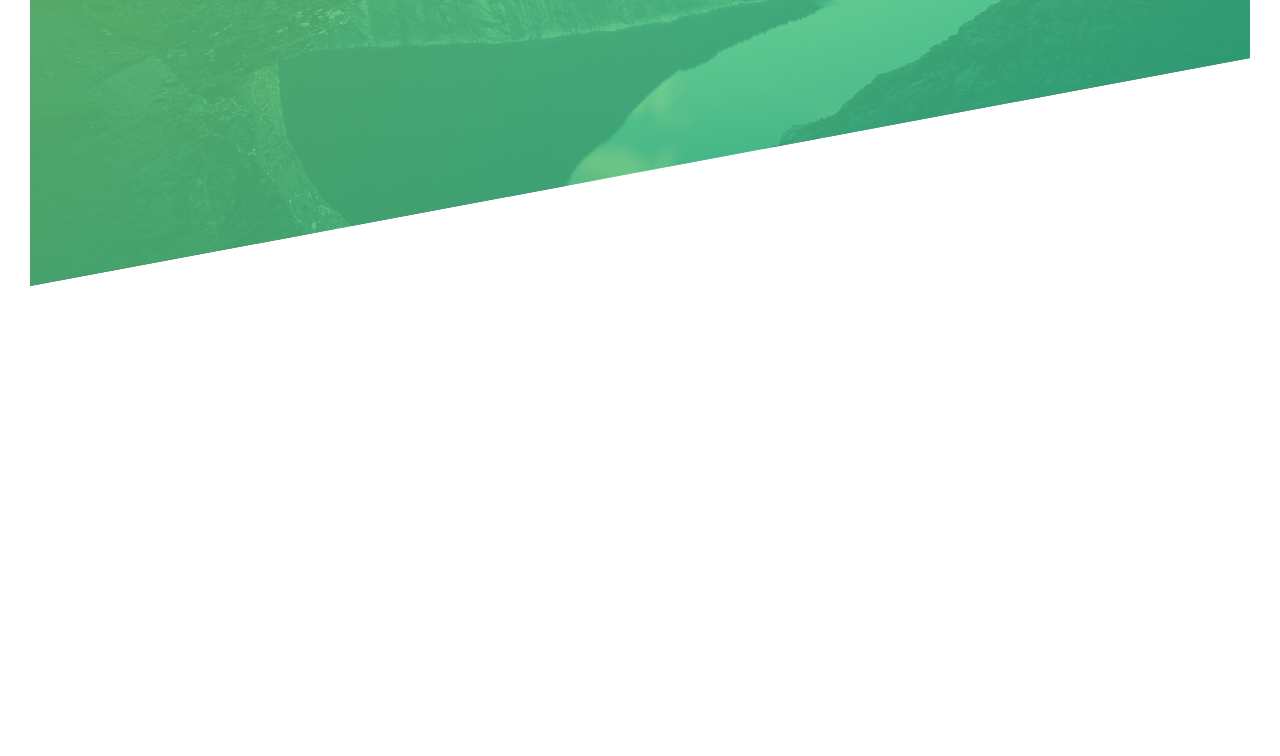
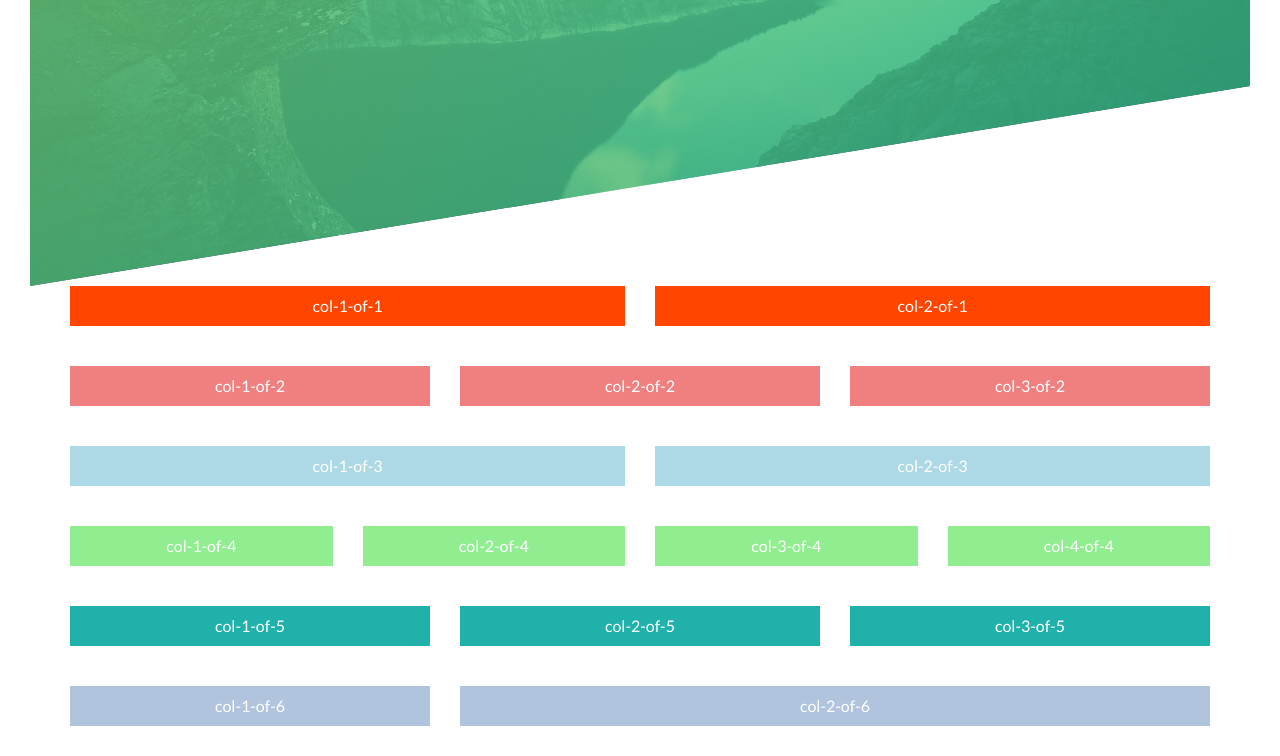
Before and after one commit to nmtoan251998/advanced-css-and-sass, a website: page index.html in a window 1280 px wide. Shown: the part 504-1260 px from the top of the page. Before the commit the page ends 820 px from the top, so only its background shows below. Drawn offline with Linux system fonts and the light colour scheme.

Commit message:
complete making my own grid-layout

```diff
--- a/index.html
+++ b/index.html
@@ -21,5 +21,40 @@
             <a href="#" class="btn btn--white btn--animated">Discover our tours</a>
         </div>
     </header>
+    <!-- <main>
+        <div class="section-about">
+            <h2>Exciting tours for advanterous people</h2>
+        </div>
+    </main> -->
+    <section class="grid-test">
+        <div class="row">
+            <div class="col-1">col-1-of-1</div>
+            <div class="col-1">col-2-of-1</div>
+        </div>
+        <div class="row">
+            <div class="col-2">col-1-of-2</div>
+            <div class="col-2">col-2-of-2</div>
+            <div class="col-2">col-3-of-2</div>
+        </div>
+        <div class="row">
+            <div class="col-3">col-1-of-3</div>
+            <div class="col-3">col-2-of-3</div>
+        </div>
+        <div class="row">
+            <div class="col-4">col-1-of-4</div>
+            <div class="col-4">col-2-of-4</div>
+            <div class="col-4">col-3-of-4</div>
+            <div class="col-4">col-4-of-4</div>
+        </div>
+        <div class="row">
+            <div class="col-5">col-1-of-5</div>
+            <div class="col-5">col-2-of-5</div>
+            <div class="col-5">col-3-of-5</div>
+        </div>
+        <div class="row">
+            <div class="col-6">col-1-of-6</div>
+            <div class="col-6">col-2-of-6</div>
+        </div>
+    </section>
 </body>
 </html>
--- a/sass/abstracts/_mixins.scss
+++ b/sass/abstracts/_mixins.scss
@@ -16,3 +16,11 @@
     transform: scale($times);
     opacity: $status;
 }
+
+@mixin clearfix {
+    &::after {
+        content: "";
+        display: table;
+        clear: both;
+    }
+}
--- a/sass/abstracts/_variables.scss
+++ b/sass/abstracts/_variables.scss
@@ -1,17 +1,13 @@
-/*
-COLORS:
-
-Light green: #7ed56f
-Medium green: #55c57a
-Dark green: #28b485
-
-*/
-
+// COLORS:
 $color-primary: #7ed56f;
 $color-primary-light: #55c57a;
 $color-primary-dark: #28b485;
-
 $color-grey-dark: #777;
-
 $color-white: #eee;
 $color-dark: #000;
+
+
+// GRID
+$grid-width: 114rem;
+$gutter-vertical: 4rem;
+$gutter-horizontal: 3rem;
--- a/sass/base/_base.scss
+++ b/sass/base/_base.scss
@@ -1,13 +1,14 @@
 *,
 *::after,
 *::before {
+    margin: 0;
     padding: 0;
-    margin: 0;
-    box-sizing: border-box;
+    box-sizing: inherit;
 }
 
 html {
-    font-size: 62.5%; // 10px * 100% / 16px
+    // This defines what 1rem is
+    font-size: 62.5%;
 }
 
 body {
@@ -16,5 +17,4 @@ body {
     padding: 3rem;
     color: $color-white;
     box-sizing: border-box;
-    overflow: hidden;
 }
--- /dev/null
+++ b/sass/layouts/_grid.scss
@@ -0,0 +1,53 @@
+.row {
+    max-width: $grid-width;
+    font-size: 16px;
+    color: #ffffff;
+    margin: 0 auto;
+    @include clearfix;
+
+    [class^=col-] {
+        background-color: #000000;
+        height: $gutter-vertical;
+        text-align: center;
+        line-height: $gutter-vertical;
+        float: left }
+
+    &:not(:last-child) { margin-bottom: $gutter-vertical; }
+
+    .col-1 {
+        width: calc( (100% - 1 *  #{$gutter-horizontal}) / 2);
+        background-color: orangered;
+        &:not(:last-child){ margin-right: $gutter-horizontal }
+    }
+
+    .col-2 {
+        width: calc( (100% - 2 * #{$gutter-horizontal}) / 3);
+        background-color: lightcoral;
+        &:not(:last-child){ margin-right: $gutter-horizontal }
+    }
+
+    .col-3 {
+        width: calc( (100% - 1 * #{$gutter-horizontal}) / 2);
+        background-color: lightblue;
+        &:not(:last-child){ margin-right: $gutter-horizontal }
+    }
+
+    .col-4 {
+        width: calc( (100% - 3 * #{$gutter-horizontal}) / 4);
+        background-color: lightgreen;
+        &:not(:last-child){ margin-right: $gutter-horizontal }
+    }
+
+    .col-5 {
+        width: calc( (100% - 2 * #{$gutter-horizontal}) / 3);
+        background-color: lightseagreen;
+        &:not(:last-child){ margin-right: $gutter-horizontal }
+    }
+
+    .col-6 {
+        width: calc( (100% - 2 * #{$gutter-horizontal}) / 3);
+        background-color: lightsteelblue;
+        &:not(:last-child){ margin-right: $gutter-horizontal }
+        &:last-child { width: calc( (2*(100% - 2 * #{$gutter-horizontal}) / 3) + #{$gutter-horizontal}) }
+    }
+}
--- a/sass/layouts/_header.scss
+++ b/sass/layouts/_header.scss
@@ -8,7 +8,7 @@
     background-size: cover;
     background-position: top;
     position: relative;
-    clip-path: polygon(0 0, 100% 0, 100% 70%, 0 100%);
+    clip-path: polygon(0 0, 100% 0, 100% 70vh, 0 100%);
 
     &__logo-box {
         position: absolute;
@@ -22,8 +22,8 @@
 
     &__text-box {
         position: absolute;
-        top: 50%;
+        top: 40%;
         left: 50%;
-        transform: translate(-40%, -65%);
+        transform: translate(-50%, -65%);
     }
 }
--- a/sass/main.scss
+++ b/sass/main.scss
@@ -11,5 +11,6 @@
 @import "components/button";
 
 @import "layouts/header";
+@import "layouts/grid";
 
 @import "pages/home";
```
Also changed, not shown: css/style.css.
